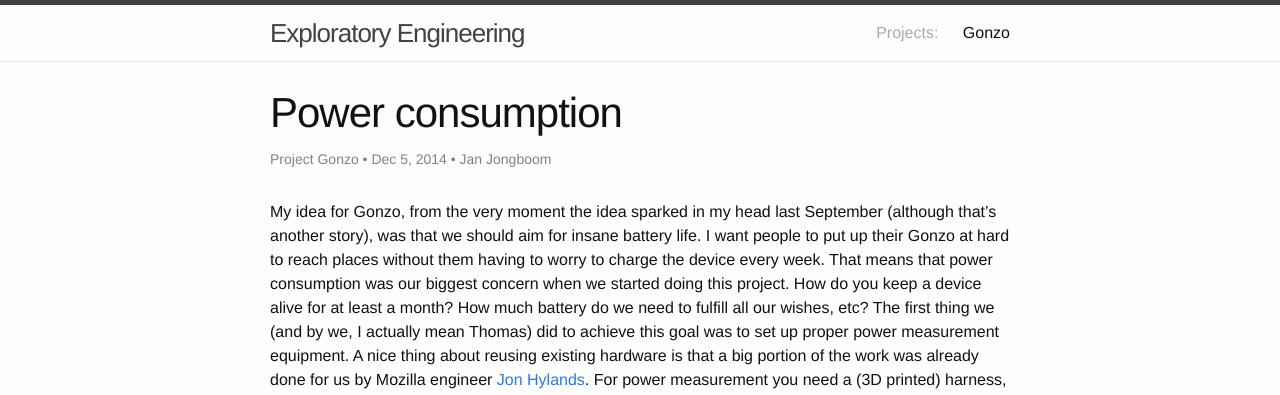
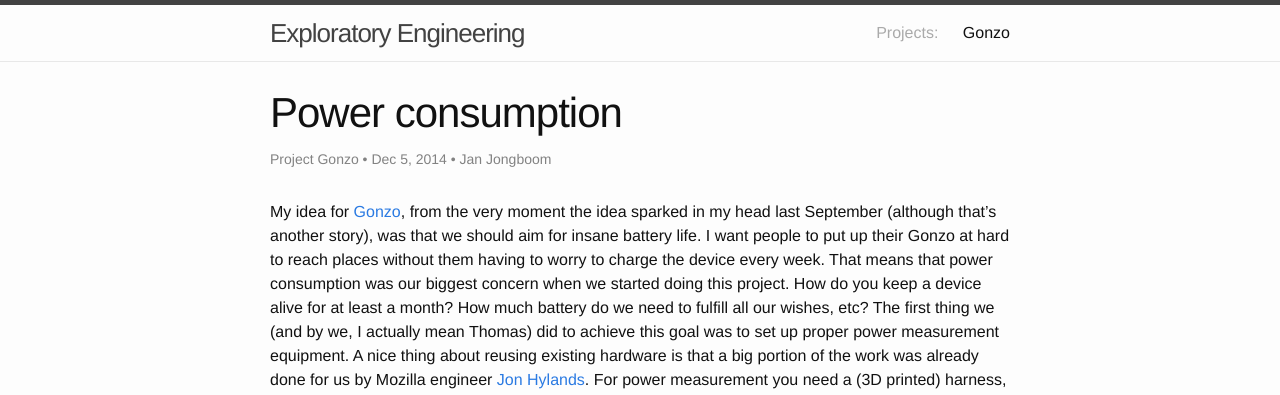
Before and after one commit to comoyo/blog.telenor.io, a Jekyll site: the page built from _posts/2014-12-05-power-consumption.md, in a window 1280 px wide and 900 px high. Shown: the top 395 px of the window. Built offline with Jekyll 4.4.1, drawn with Linux system fonts in a browser that asks for light colours; part of the change alters nothing that is shown.

```diff
--- a/_posts/2014-12-05-power-consumption.md
+++ b/_posts/2014-12-05-power-consumption.md
@@ -7,7 +7,7 @@ author: "Jan Jongboom"
 project: Gonzo
 ---
 
-My idea for Gonzo, from the very moment the idea sparked in my head last September (although that's another story), was that we should aim for insane battery life. I want people to put up their Gonzo at hard to reach places without them having to worry to charge the device every week. That means that power consumption was our biggest concern when we started doing this project. How do you keep a device alive for at least a month? How much battery do we need to fulfill all our wishes, etc? The first thing we (and by we, I actually mean Thomas) did to achieve this goal was to set up proper power measurement equipment. A nice thing about reusing existing hardware is that a big portion of the work was already done for us by Mozilla engineer [Jon Hylands](https://github.com/JonHylands). For power measurement you need a (3D printed) harness, a PCB to connect battery and main board, a power meter, and some software to read the data from the meter. All of that was already written up by Jon in a blog post on [Mozilla Hacks](https://hacks.mozilla.org/2014/04/measuring-power-consumption-on-phones/).
+My idea for [Gonzo]({{ site.baseurl }}/about-gonzo/), from the very moment the idea sparked in my head last September (although that's another story), was that we should aim for insane battery life. I want people to put up their Gonzo at hard to reach places without them having to worry to charge the device every week. That means that power consumption was our biggest concern when we started doing this project. How do you keep a device alive for at least a month? How much battery do we need to fulfill all our wishes, etc? The first thing we (and by we, I actually mean Thomas) did to achieve this goal was to set up proper power measurement equipment. A nice thing about reusing existing hardware is that a big portion of the work was already done for us by Mozilla engineer [Jon Hylands](https://github.com/JonHylands). For power measurement you need a (3D printed) harness, a PCB to connect battery and main board, a power meter, and some software to read the data from the meter. All of that was already written up by Jon in a blog post on [Mozilla Hacks](https://hacks.mozilla.org/2014/04/measuring-power-consumption-on-phones/).
 
 Although building the harness was easily done by Bjørn (it even fitted the battery for the Geeksphone Keon the very first time), we didn't have any PCBs until two weeks later, so our first power measurement tool was professionaly soldered together by Thomas.
 
```
